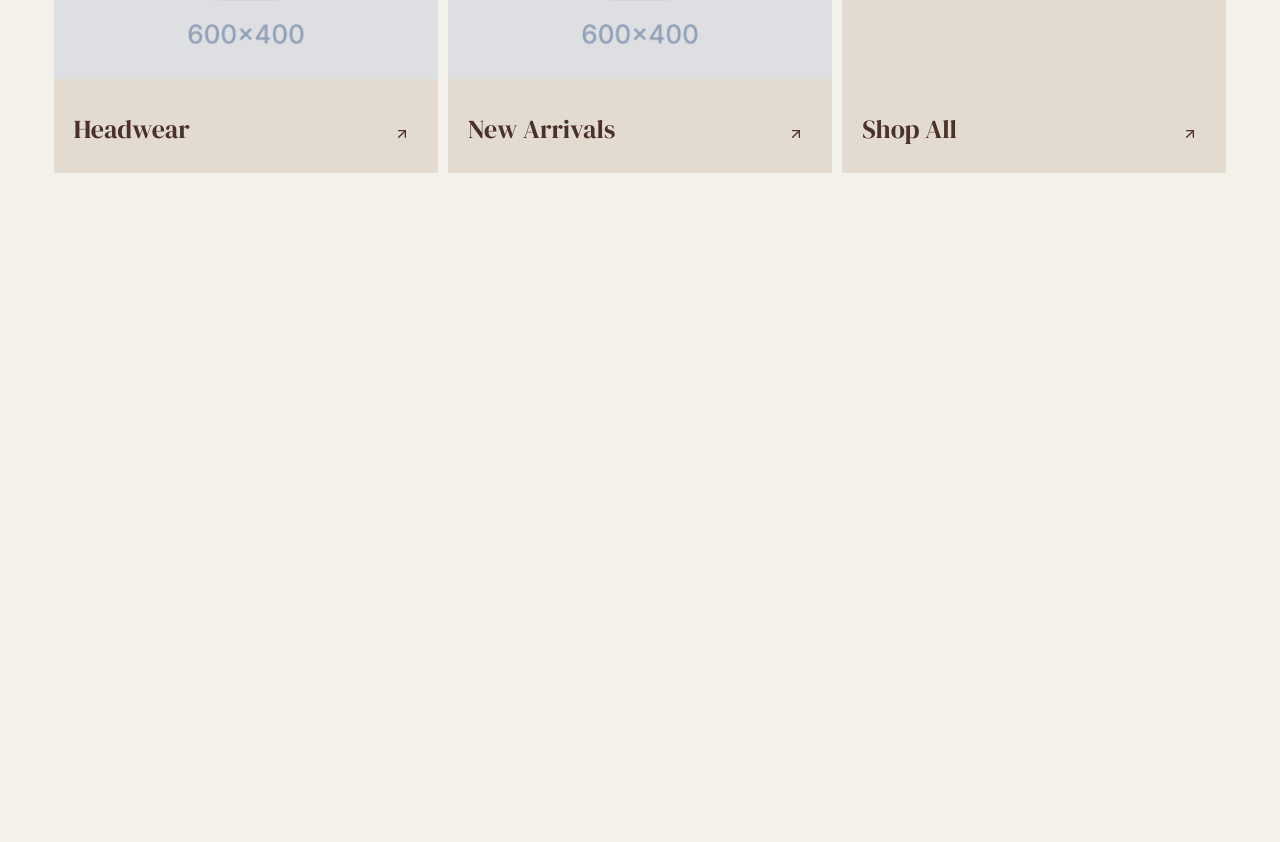
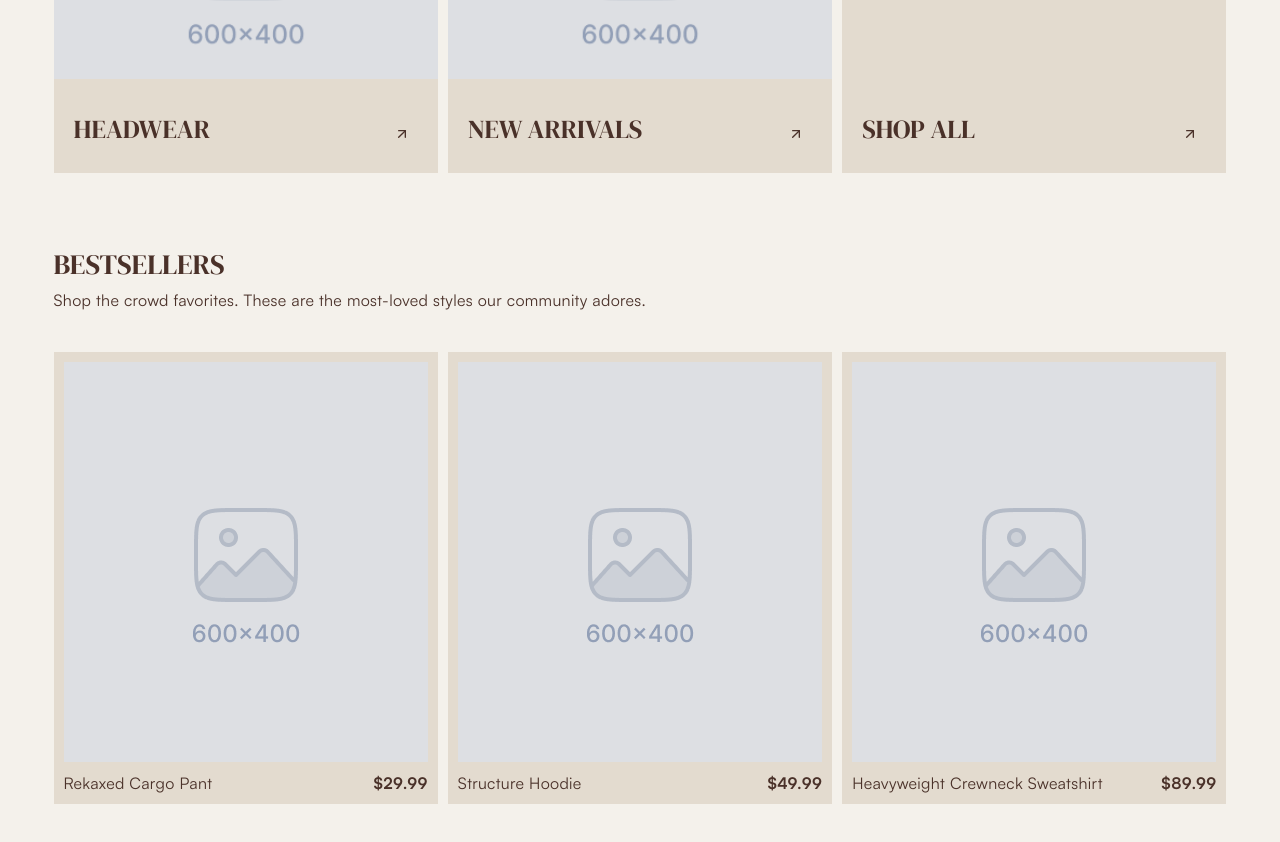
Before and after one commit to ehtishamalik/moss-and-stone, a Next.js app: page / in a window 1280 px wide. Shown: the part 1544-2386 px from the top of the page. Before the commit the page ends 1755 px from the top, so only its background shows below. Built offline with nearby package versions, Linux system fonts and the light colour scheme.

Commit message:
added FeaturedProductsGrid

```diff
--- a/app/page.tsx
+++ b/app/page.tsx
@@ -1,11 +1,13 @@
 import CategoryGrid from "@/components/blocks/CategoryGrid";
 import FeatureBannerCard from "@/components/blocks/FeatureBannerCard";
+import FeaturedProductsGrid from "@/components/blocks/FeaturedProductsGrid";
 
 export default function Home() {
   return (
     <>
       <FeatureBannerCard />
       <CategoryGrid />
+      <FeaturedProductsGrid />
     </>
   );
 }
--- a/components/Media/index.tsx
+++ b/components/Media/index.tsx
@@ -13,7 +13,7 @@ export default function Media({
   ...props
 }: MediaProps) {
   return (
-    <picture className={className}>
+    <picture className={cn("relative block overflow-hidden", className)}>
       <Image className={imgClassName} {...props} />
     </picture>
   );
--- /dev/null
+++ b/components/blocks/FeaturedProductsGrid.tsx
@@ -0,0 +1,29 @@
+import { PRODUCT_GRID } from "@/constants";
+import ProductCard from "../cards/ProductCard";
+
+export default function FeaturedProductsGrid() {
+  return (
+    <section className="section-padding">
+      <div className="px-container">
+        <div>
+          <h2 className="mb-2.5">BESTSELLERS</h2>
+          <p className="mb-10">
+            Shop the crowd favorites. These are the most-loved styles our
+            community adores.
+          </p>
+        </div>
+        <div className="grid grid-cols-3 gap-2.5">
+          {PRODUCT_GRID.map((product) => (
+            <ProductCard
+              key={product.title}
+              title={product.title}
+              price={product.price}
+              image={product.image}
+              link={product.link}
+            />
+          ))}
+        </div>
+      </div>
+    </section>
+  );
+}
--- /dev/null
+++ b/components/cards/ProductCard.tsx
@@ -0,0 +1,16 @@
+import type { ProductCard as ProductCardProps } from "@/types";
+import { PlaceholderMedia } from "../Media";
+
+export default function ProductCard({ title, image, price }: ProductCardProps) {
+  return (
+    <div className="group">
+      <div className="bg-card text-card-foreground p-2.5">
+        {image && <PlaceholderMedia className="h-100" />}
+        <div className="flex gap-4 items-center justify-between pt-2.5">
+          <p>{title}</p>
+          <p className="font-semibold!">{price}</p>
+        </div>
+      </div>
+    </div>
+  );
+}
--- a/constants/index.ts
+++ b/constants/index.ts
@@ -1,40 +1,61 @@
-import type { CategoryCard } from "@/types";
+import type { CategoryCard, ProductCard } from "@/types";
 
 export const CATEGORY_GRID: CategoryCard[] = [
   {
-    title: "Tees",
+    title: "TEES",
     description: "Discover our range of stylish and comfortable clothing.",
     link: "/tees",
     image: true,
   },
   {
-    title: "Bottoms",
+    title: "BOTTOMS",
     description: "Discover our range of stylish and comfortable clothing.",
     link: "/bottoms",
     image: true,
   },
   {
-    title: "Outerwear",
+    title: "OUTERWEAR",
     description: "Discover our range of stylish and comfortable clothing.",
     link: "/outerwear",
     image: true,
   },
   {
-    title: "Headwear",
+    title: "HEADWEAR",
     description: "Discover our range of stylish and comfortable clothing.",
     link: "/headwear",
     image: true,
   },
   {
-    title: "New Arrivals",
+    title: "NEW ARRIVALS",
     description: "Discover our range of stylish and comfortable clothing.",
     link: "/new-arrivals",
     image: true,
   },
   {
-    title: "Shop All",
+    title: "SHOP ALL",
     description: "Discover our range of stylish and comfortable clothing.",
     link: "/shop-all",
     image: false,
   },
 ];
+
+export const PRODUCT_GRID: ProductCard[] = [
+  {
+    title: "Rekaxed Cargo Pant",
+    price: "$29.99",
+    image: true,
+    link: "/rekaxed-cargo-pant",
+  },
+  {
+    title: "Structure Hoodie",
+    price: "$49.99",
+    image: true,
+    link: "/structure-hoodie",
+  },
+  {
+    title: "Heavyweight Crewneck Sweatshirt",
+    price: "$89.99",
+    image: true,
+    link: "/heavyweight-crewneck-sweatshirt",
+  },
+];
```
Also changed, not shown: types/index.ts (+7 -0 lines).
